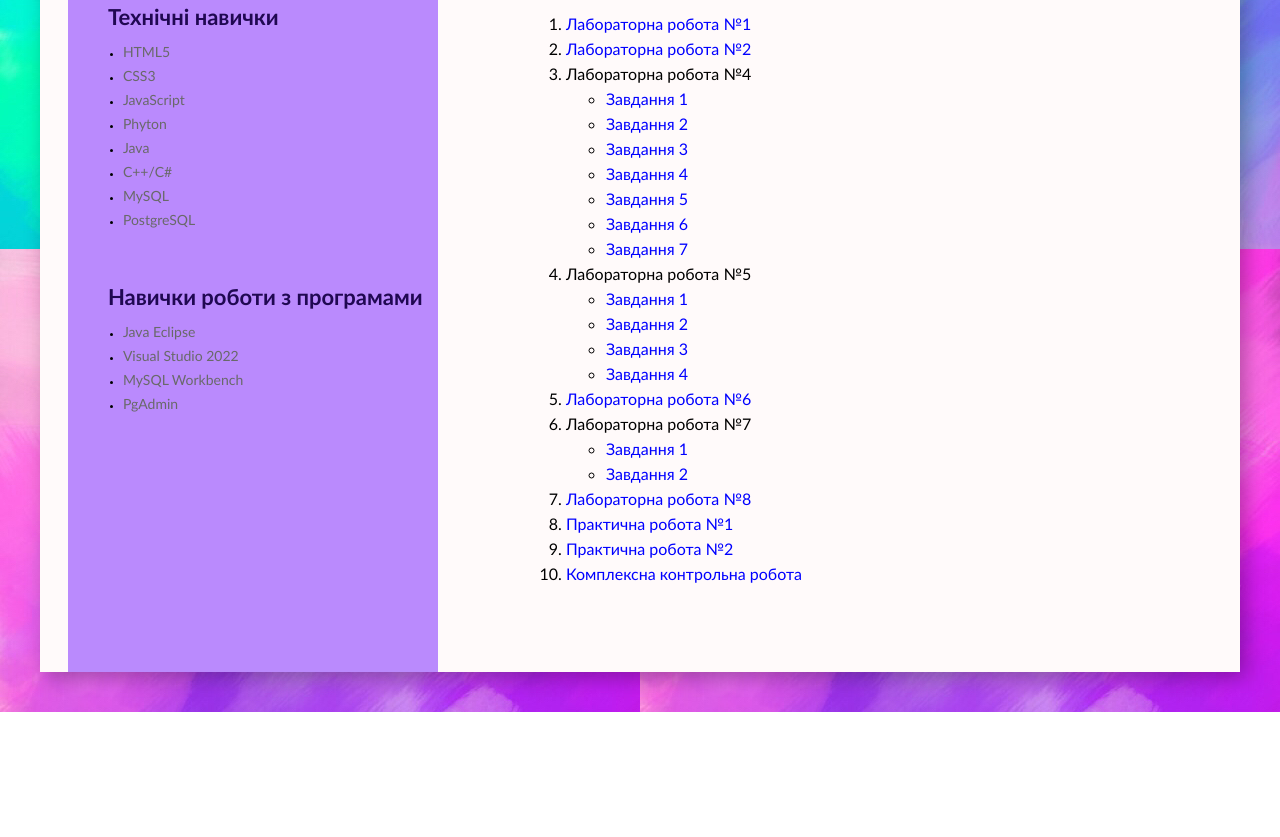
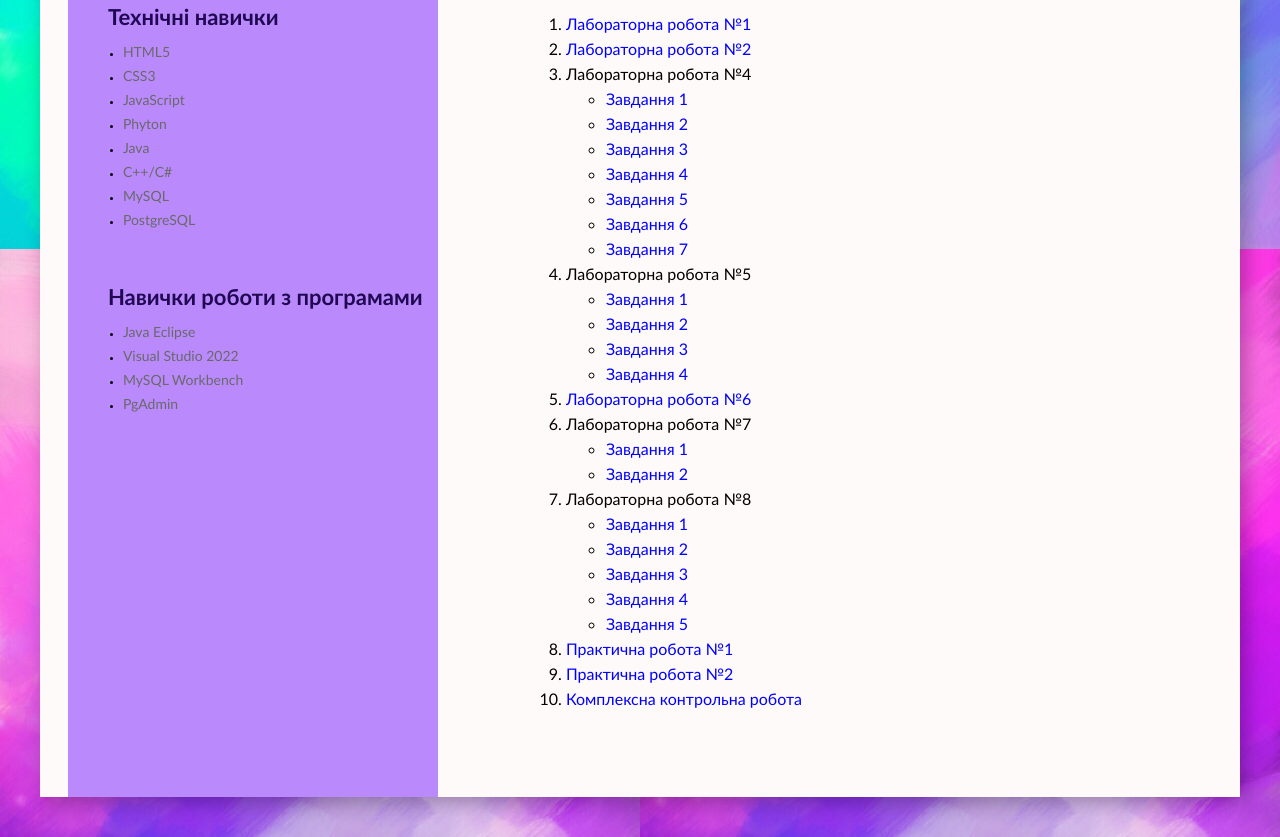
Before and after one commit to yuriiv1902/yuriiv1902.github.io, a plain HTML site: page index.html in a window 1280 px wide. Shown: the part 887-1724 px from the top of the page. Before the commit the page ends 1599 px from the top, so only its background shows below. Drawn offline with Linux system fonts and the light colour scheme.

Commit message:
Update index.html

```diff
--- a/index.html
+++ b/index.html
@@ -78,7 +78,14 @@
 									<li><a href="LR7/task1/index.html">Завдання 1</a></li>
 									<li><a href="LR7/task2/index.html">Завдання 2</a></li>
 								</ul>
-							<li><a href="LR8/index.html" target="_blank">Лабораторна робота №8</a></li>
+							<li>Лабораторна робота №8</li>
+								<ul>
+									<li><a href="LR8/task1/index.html">Завдання 1</a></li>
+									<li><a href="LR8/task2/index.html">Завдання 2</a></li>
+									<li><a href="LR8/task3/index.html">Завдання 3</a></li>
+									<li><a href="LR8/task4/index.html">Завдання 4</a></li>
+									<li><a href="LR8/task5/index.html">Завдання 5</a></li>
+								</ul>
                             <li><a href="PR1/index.html" target="_blank">Практична робота №1</a></li>
                             <li><a href="PR2/index.html" target="_blank">Практична робота №2</a></li>
 							<li><a href="KKP/index.html" target="_blank">Комплексна контрольна робота</a></li>
```
